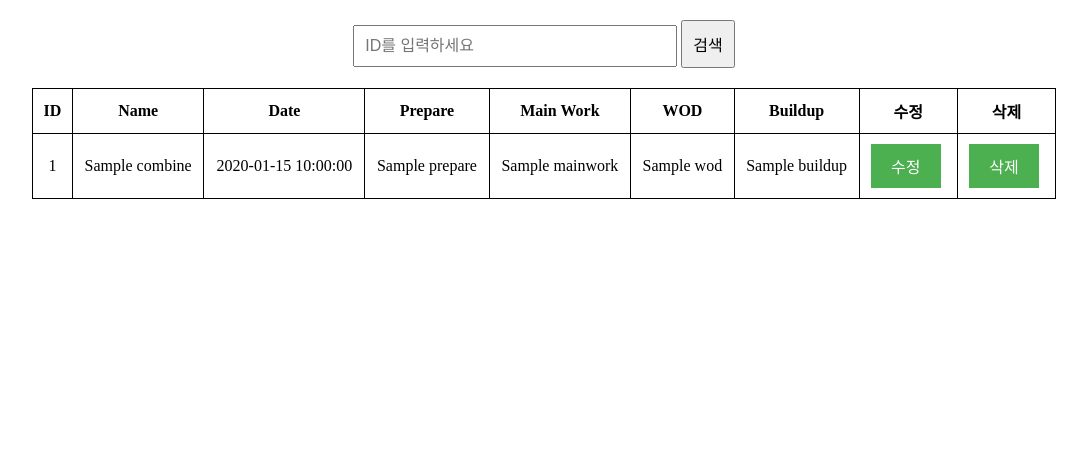
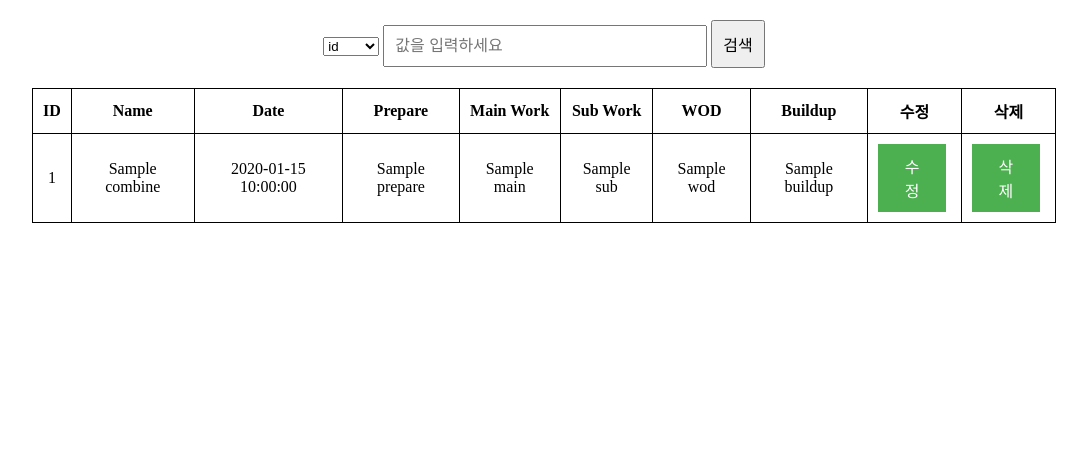
Before and after one commit to sushiyoung/workout, a Flask app: template templates/index.html in a window 1280 px wide. Shown: the part 100-562 px from the top of the page, without its empty margins (96-1183 px from the left). Run offline with Flask 3, Linux system fonts and the light colour scheme; the template is opened without the code that fills it: most values are stand-ins (such as "Sample title", 1, 10 or a date in 2020).

Commit message:
search id와 이름으로 검색하게 구현 완료

```diff
--- a/server.py
+++ b/server.py
@@ -1,3 +1,4 @@
+from typing import List
 from flask import Flask, request, redirect, render_template, flash, jsonify, Response, url_for
 from datetime import datetime
 import os
@@ -25,35 +26,59 @@ def index():
 @app.route('/search', methods = ['GET'])
 def search():
     current_year = datetime.now().year
+    search = request.args.get("select")
     search_query = request.args.get("search_query")
-    print("RESULT QUERY : ", search_query)
+
+    print("RESULT QUERY : ", search_query, search)
 
     if search_query:
-        search_results = search_user_workout(search_query)
-        user_workout_combine = search_user_workout(search_query)
-        return render_template('search_jhy.html', user_workout_combine=user_workout_combine, current_year=current_year, search_results = search_results)
+
+        user_workout_combine = search_user_workout(search, search_query)
+        return render_template('search_jhy.html', user_workout_combine=user_workout_combine, current_year=current_year)
     else:
         return "No Search by ID"
 
 
 # -------------------------------------------------------------------------------------------------------
 
-def get_user_workout_information():
-    result = db.selectAll(
-        "SELECT user.id, user.name, workout.date, workout.prepare, workout.mainwork, workout.wod, workout.buildup FROM user INNER JOIN workout ON user.id = workout.id")
-    user_workout_combine = [{'id': record[0], 'name': record[1], 'date': record[2], 'prepare': record[3],
-                             'mainwork': record[4], 'wod': record[5], 'buildup': record[6]} for record in result]
-    return user_workout_combine
+def get_user_workout_information()->List[dict]: #[{}, {}] 이런 형태로 리턴
+    query = """
+            SELECT user.id, user.name, workout.date, workout.prepare, workout.main, workout.sub, workout.wod, workout.buildup
+            FROM user INNER JOIN workout ON user.id = workout.id
+            """
+    try:
+        records, cols = db.selectAll(query)
+        user_workout_combine = []
+        for record in records:
+            workout = {}
+            for col, rec in zip(cols, record):
+                workout[col] = rec
+            user_workout_combine.append(workout)
+        return user_workout_combine
+    except:
+        return []
 
 
-def search_user_workout(search_query):
-    query = ("SELECT user.id, user.name, workout.date, workout.prepare, workout.mainwork, workout.wod, workout.buildup FROM user INNER JOIN workout ON user.id = workout.id WHERE user.id = %s" )
 
-    records = db.selectAll(query, (search_query))
-    user_workout_combine = [{'id': record[0], 'name': record[1], 'date': record[2], 'prepare': record[3],
-                             'mainwork': record[4], 'wod': record[5], 'buildup': record[6]} for record in records]
-    print("RESULT : " , records)
+def search_user_workout(search, search_query):
+    print(search)
+    query = f"""
+            SELECT user.id, user.name, workout.date, workout.prepare, workout.main, workout.sub, workout.wod, workout.buildup
+            FROM user INNER JOIN workout ON user.id = workout.id
+            WHERE user.{search} = "{search_query}"
+            """
+
+    records, cols = db.selectAll(query)
+    print(records, cols)
+    user_workout_combine = []
+    for record in records:
+        workout = {}
+        for col, rec in zip(cols, record):
+            workout[col] = rec
+        user_workout_combine.append(workout)
+
     return user_workout_combine
+    # return []
 
 if __name__ == '__main__':
     app.run(port=5001, debug=True)
--- a/templates/index.html
+++ b/templates/index.html
@@ -88,7 +88,11 @@
 
     <div>
         <form action="/search" method="GET">
-            <input type="text" id="search_query" name="search_query" placeholder="ID를 입력하세요">
+            <select name="select" id="field">
+                <option value="id">id</option>
+                <option value="name">name</option>
+            </select>
+            <input type="text" id="search_query" name="search_query" placeholder="값을 입력하세요">
             <button type="submit" id ="search_button">검색</button>
         </form>
     </div>
@@ -101,6 +105,7 @@
             <th>Date</th>
             <th>Prepare</th>
             <th>Main Work</th>
+            <th>Sub Work</th>
             <th>WOD</th>
             <th>Buildup</th>
             <th>수정</th>
@@ -113,7 +118,8 @@
                     <td>{{ combine['name'] }}</td>
                     <td>{{ combine['date'] }}</td>
                     <td>{{ combine['prepare'] }}</td>
-                    <td>{{ combine['mainwork'] }}</td>
+                    <td>{{ combine['main'] }}</td>
+                    <td>{{ combine['sub'] }}</td>
                     <td>{{ combine['wod'] }}</td>
                     <td>{{ combine['buildup'] }}</td>
                     <td><button class="update-button">수정</button></td>
--- a/templates/search_jhy.html
+++ b/templates/search_jhy.html
@@ -87,6 +87,7 @@
 
     <div>
         <form action="/search" method="GET">
+
             <input type="text" id="search_query" name="search_query" placeholder="ID를 입력하세요">
             <button type="submit" id="search_button">검색</button>
         </form>
@@ -100,6 +101,7 @@
             <th>Date</th>
             <th>Prepare</th>
             <th>Main Work</th>
+            <th>Sub</th>
             <th>WOD</th>
             <th>Buildup</th>
             <th>수정</th>
@@ -112,7 +114,8 @@
                 <td>{{ combine['name'] }}</td>
                 <td>{{ combine['date'] }}</td>
                 <td>{{ combine['prepare'] }}</td>
-                <td>{{ combine['mainwork'] }}</td>
+                <td>{{ combine['main'] }}</td>
+                <td>{{ combine['sub'] }}</td>
                 <td>{{ combine['wod'] }}</td>
                 <td>{{ combine['buildup'] }}</td>
                 <td><button class="update-button">수정</button></td>
```
Also changed, not shown: bellgym_workout_DB.py (+4 -3 lines), db_connect.py (+5 -3 lines).
